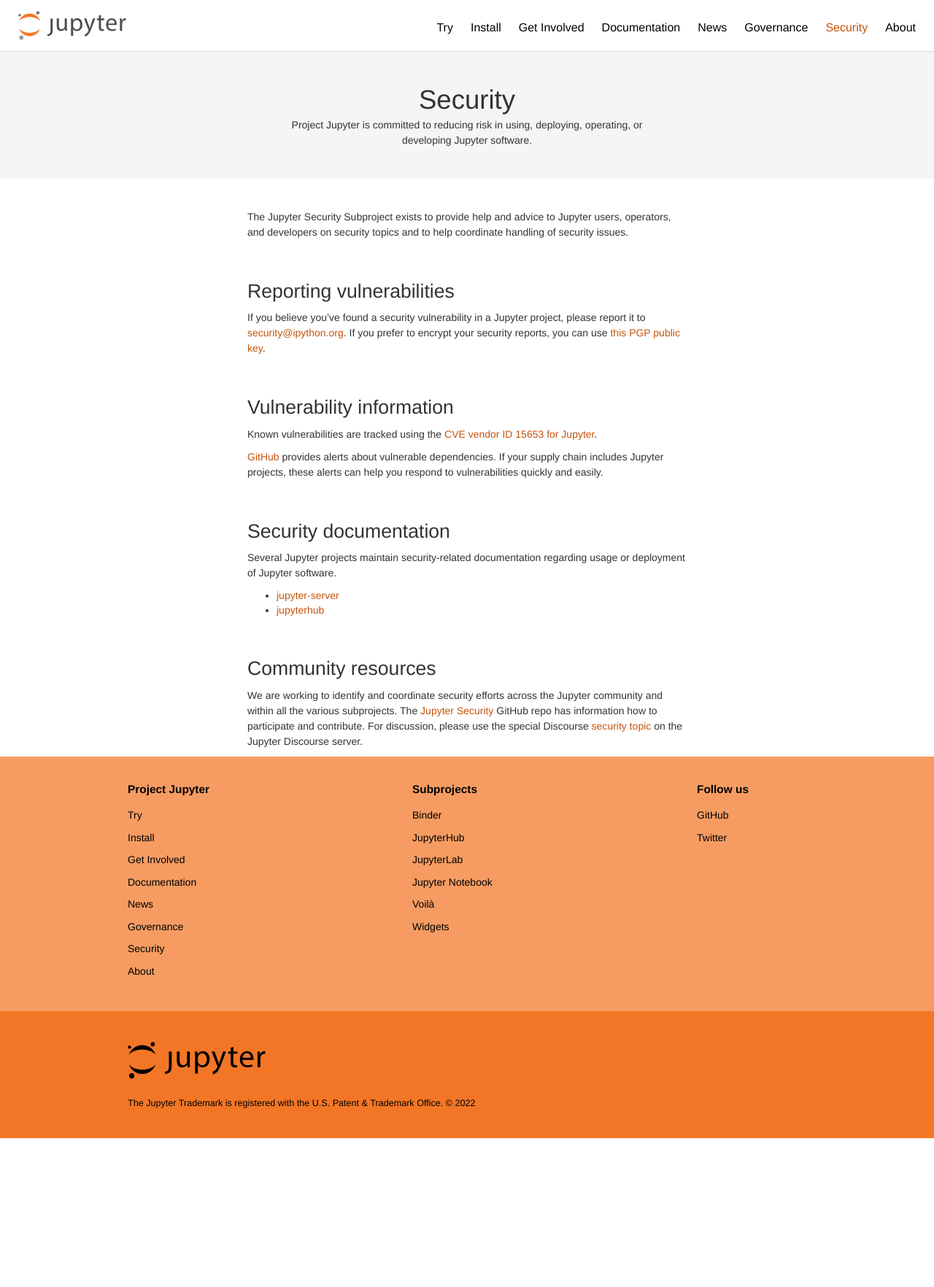
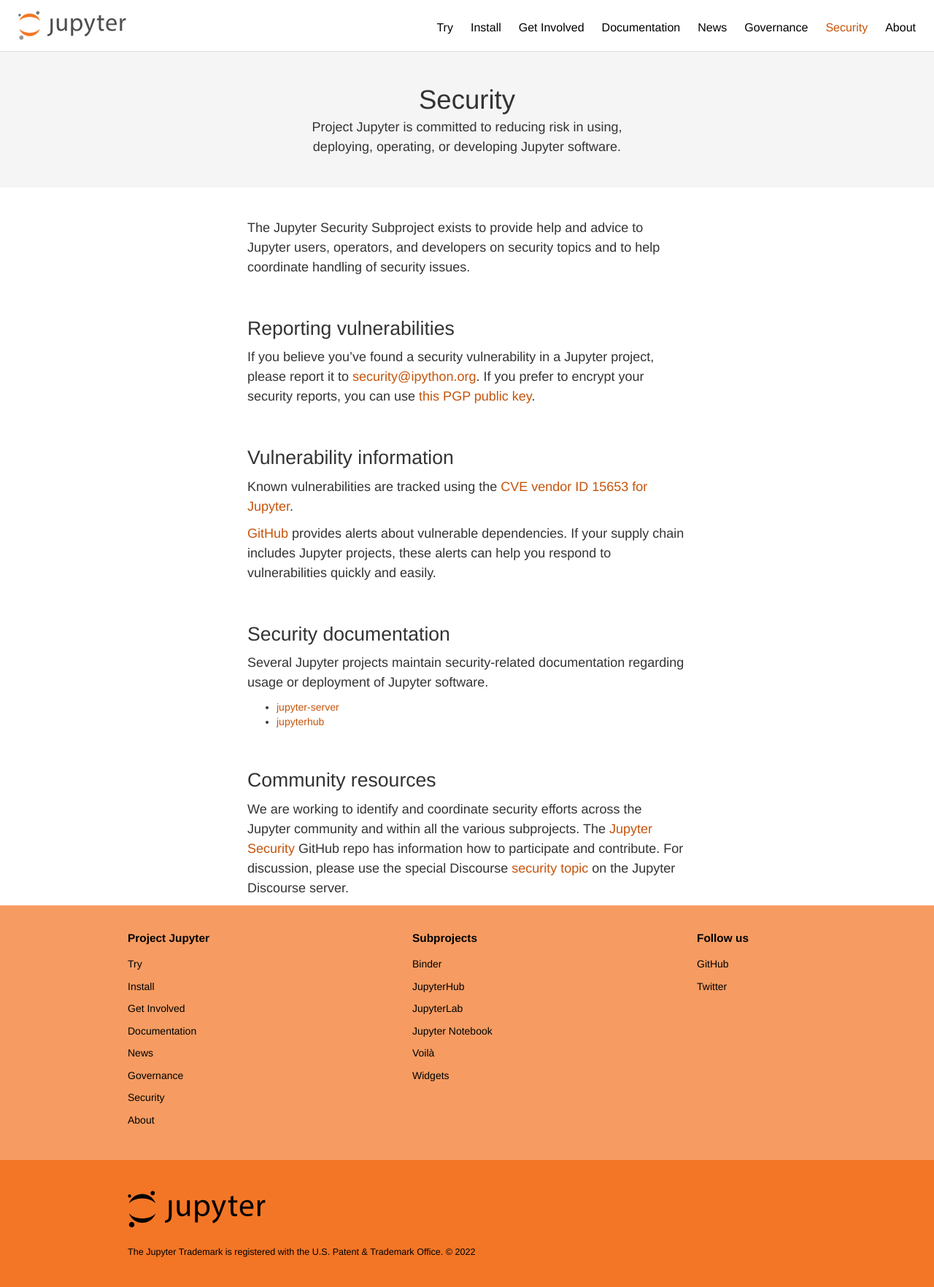
Before and after one commit to jupyter/jupyter.github.io, a Jekyll site: the page built from security.md, in a window 1280 px wide. Shown: the whole page at 73% size. Built offline with Jekyll 4.4.1, drawn with Linux system fonts in a browser that asks for light colours; before the commit the page ends 1560 px from its top, so only the background shows below that.

Commit message:
Update _sass/components/_copy.scss

```diff
--- a/_sass/components/_copy.scss
+++ b/_sass/components/_copy.scss
@@ -2,9 +2,8 @@
 
 p {
   font-family: $font-family-sans-serif;
-  // Unset the font size to let the system choose it, for a11y purposes
-  // ref: https://css-tricks.com/accessible-font-sizing-explained/#aa-avoid-setting-a-base-font-size
-  font-size: unset;
+  // Increase font size for easier reading + a11y
+  font-size: 18px;
   font-weight: 400;
   line-height: 1.5;
   margin: 0 0 10px;
```
